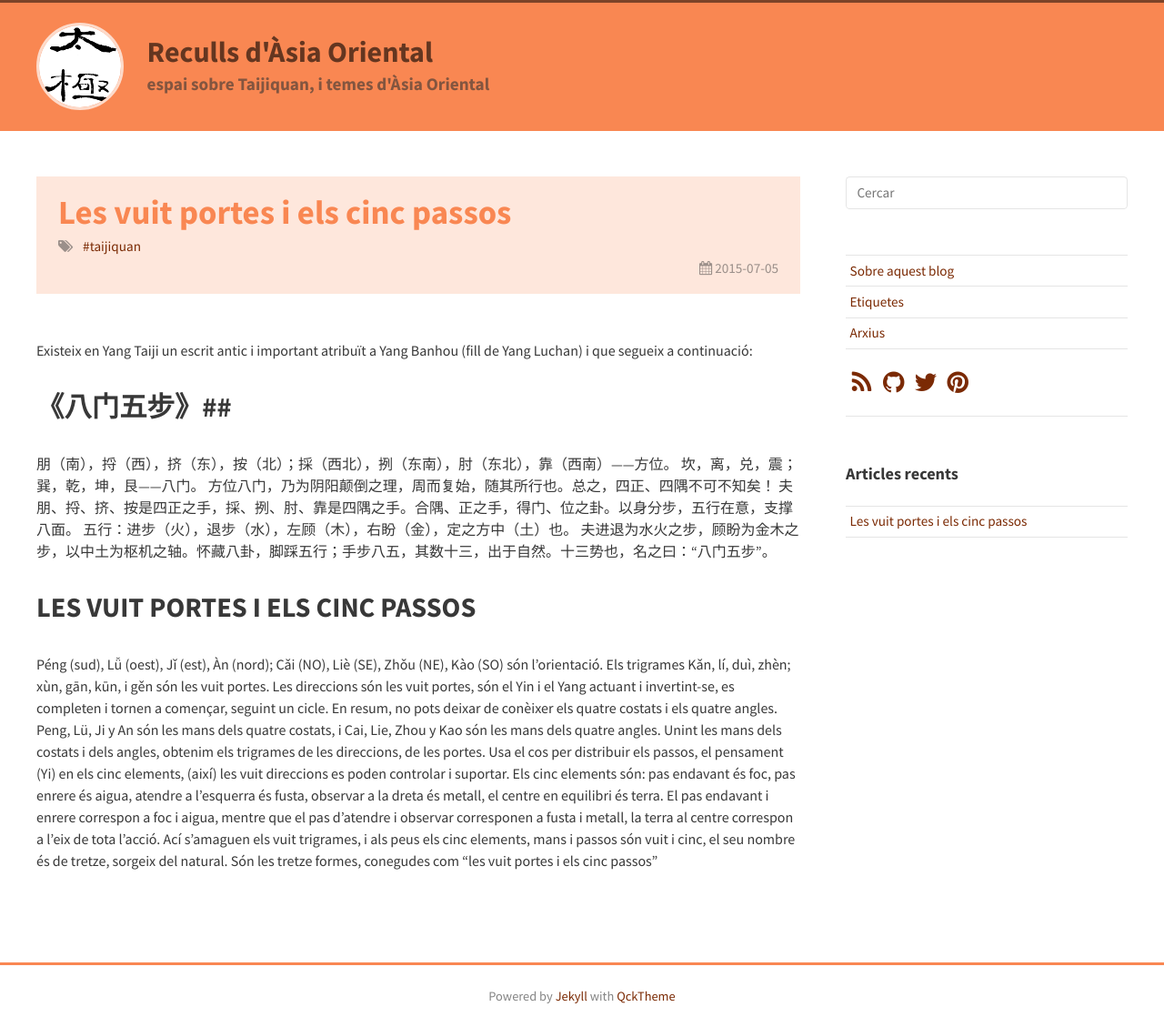
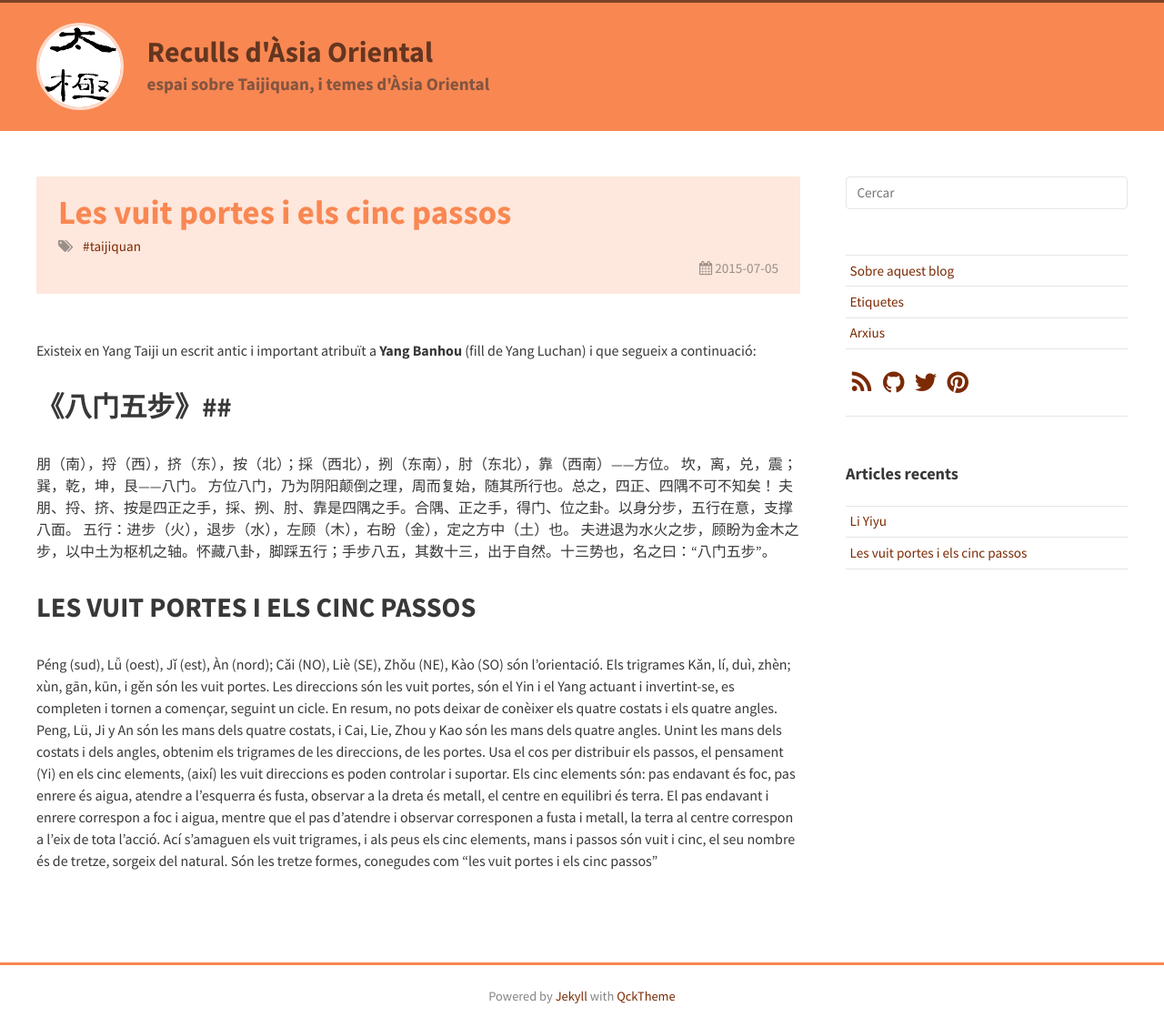
Before and after one commit to manelsales/manelsales.github.io, a Jekyll site: the page built from _posts/2015-07-05-bamenwubu.md, in a window 1280 px wide. Shown: the whole page at 91% size. Built offline with Jekyll 4.4.1, drawn with Linux system fonts in a browser that asks for light colours; nearby versions of some CDN libraries; Markdown is read by kramdown in place of the engine named in the settings.

Commit message:
Initial commit

```diff
--- a/_posts/2015-07-05-bamenwubu.md
+++ b/_posts/2015-07-05-bamenwubu.md
@@ -6,7 +6,7 @@ categories: taijiquan
 tags: taijiquan
 ---
 
-Existeix en Yang Taiji un escrit antic i important atribuït a Yang Banhou (fill de Yang Luchan) i que segueix a continuació:
+Existeix en Yang Taiji un escrit antic i important atribuït a **Yang Banhou** (fill de Yang Luchan) i que segueix a continuació:
 
 ##《八门五步》##
 朋（南），捋（西），挤（东），按（北）；採（西北），挒（东南），肘（东北），靠（西南）——方位。
```
Also changed, not shown: _posts/2015-07-12-liyiyu.md (added, +16 -0 lines), images/li-yiyu.png (added), images/taijiquan.png (added).
